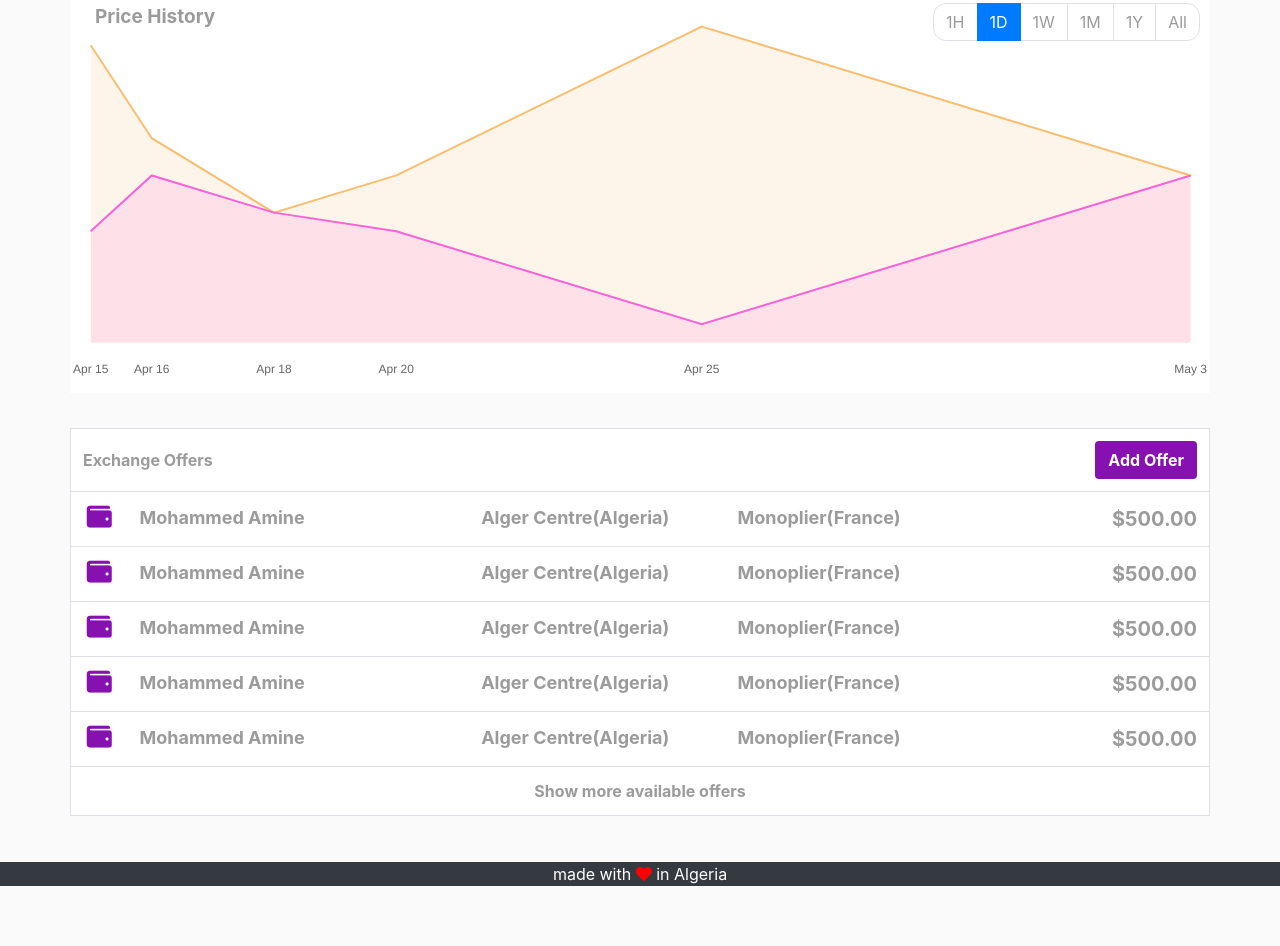
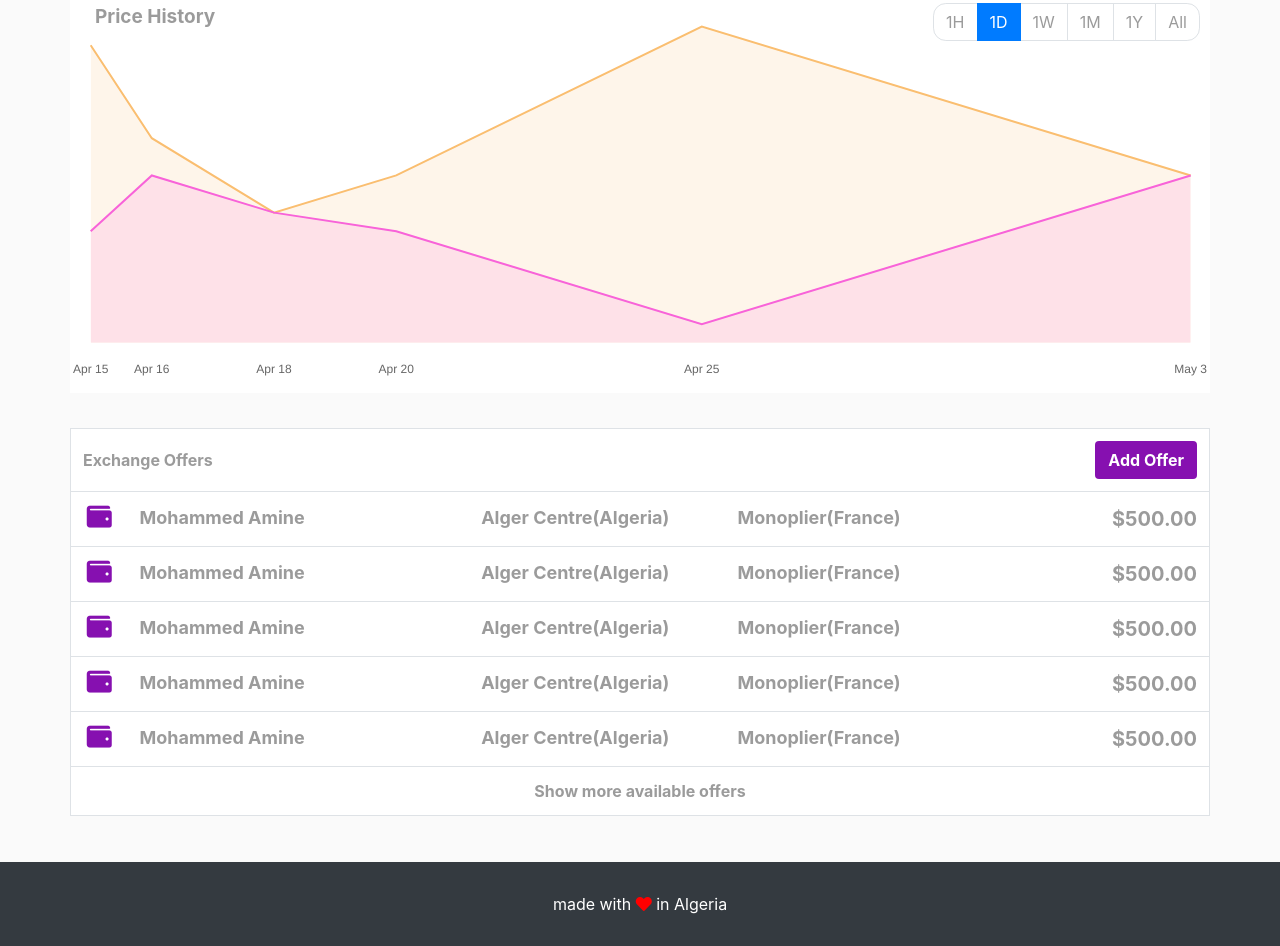
Before and after one commit to OAmor/che7al, a plain HTML site: page index.html in a window 1280 px wide. Shown: the part 360-1306 px from the top of the page. Before the commit the page ends 1246 px from the top, so only its background shows below. Drawn offline with nearby package versions, Linux system fonts and the light colour scheme.

Commit message:
adjust footer thin

```diff
--- a/styles/style.css
+++ b/styles/style.css
@@ -154,3 +154,8 @@ canvas{
 .chart-scales .page-item.active{
     color: #fff !important;
 }
+
+/* Footer Styles */
+footer{
+    padding: 30px 0;
+}
```
